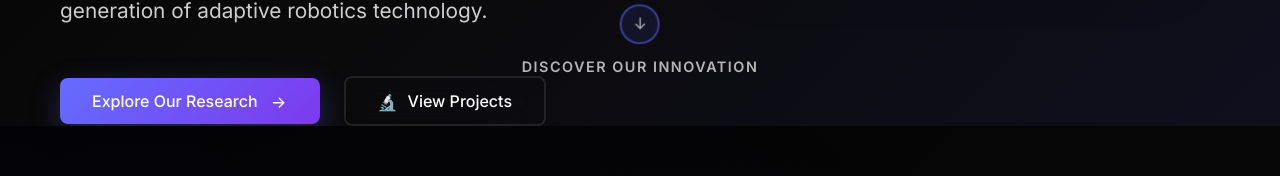
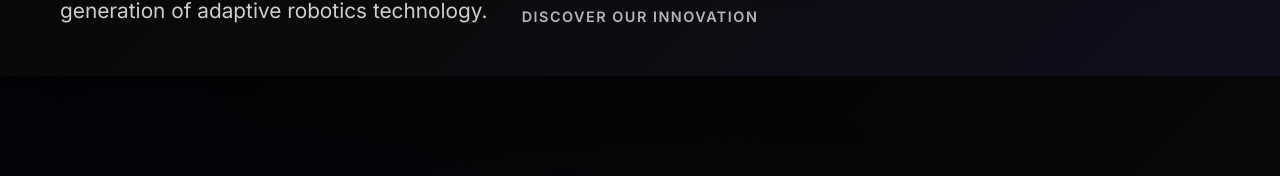
Before and after one commit to manaspros/lib, a React (Vite) app: page / in a window 1280 px wide. Shown: the part 776-952 px from the top of the page. Built offline with nearby package versions, Linux system fonts and the light colour scheme; no server answers.

Commit message:
finished

```diff
--- a/src/components/Hero/Hero.jsx
+++ b/src/components/Hero/Hero.jsx
@@ -102,16 +102,6 @@ const Hero = () => {
               Pioneering the future through nature-inspired robotics research. From bio-inspired mechanisms
               to collaborative systems, we're developing the next generation of adaptive robotics technology.
             </p>
-            <div className="hero-actions">
-              <button className="btn-primary" onClick={scrollToWelcome}>
-                <span>Explore Our Research</span>
-                <span className="btn-icon">→</span>
-              </button>
-              <button className="btn-secondary" onClick={scrollToResearch}>
-                <span className="btn-icon">🔬</span>
-                <span>View Projects</span>
-              </button>
-            </div>
 
           </div>
 
```
